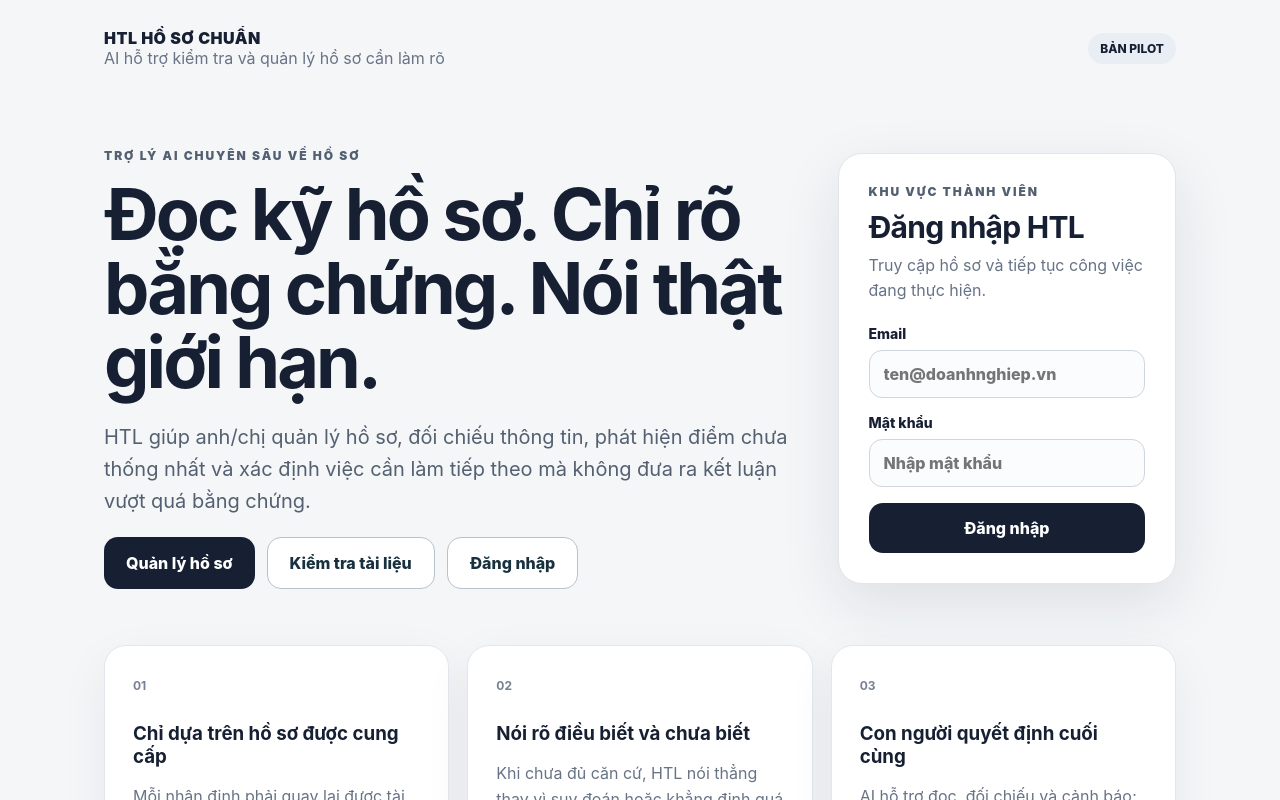
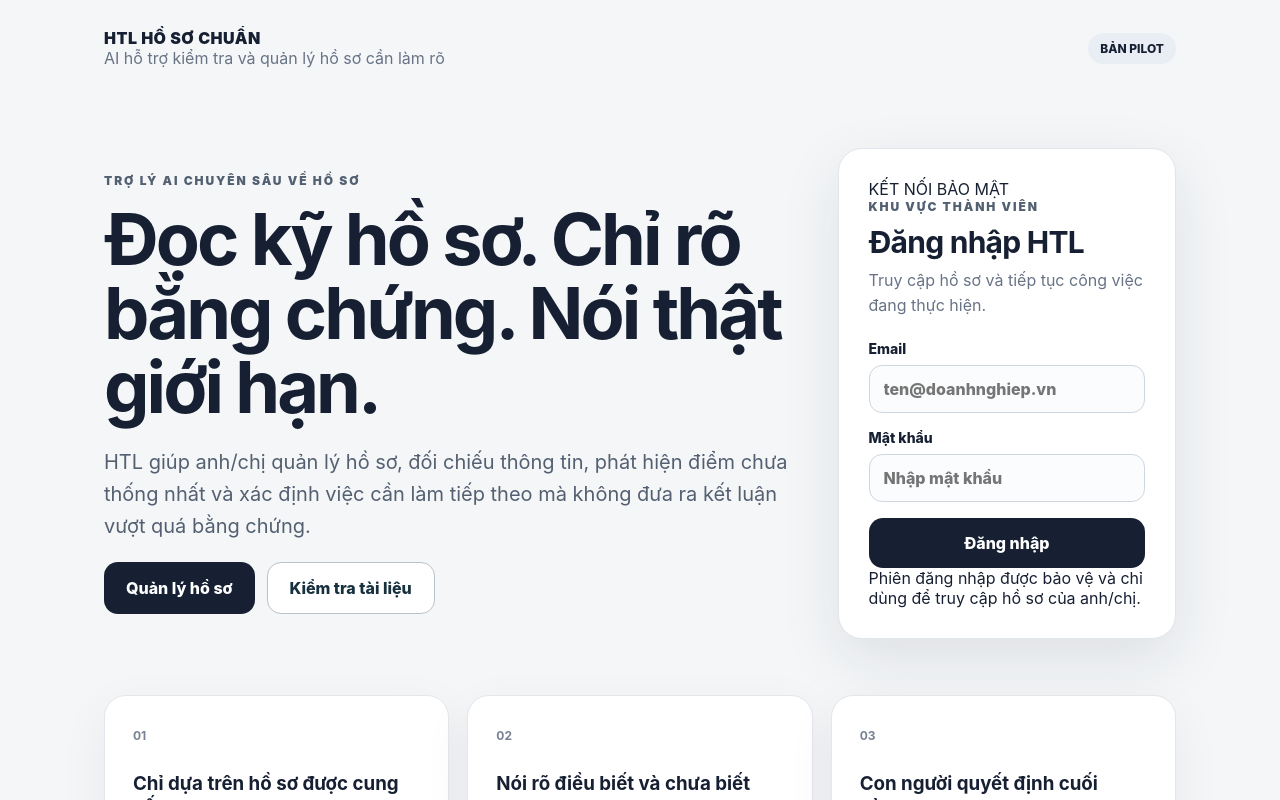
Before and after one commit to tienhqprime-hub/htl-ho-so-chuan, a Next.js app: page / in a window 1280 px wide. Shown: the top 800 px of the page. Built offline with nearby package versions, Linux system fonts and the light colour scheme.

Commit message:
refine(home): remove duplicate login action and polish member panel

```diff
--- a/app/page.tsx
+++ b/app/page.tsx
@@ -30,18 +30,18 @@ export default function HomePage() {
           <div className="heroActions">
             <Link className="primary" href="/ho-so">Quản lý hồ sơ</Link>
             <Link className="primary secondary" href="/kiem-tra">Kiểm tra tài liệu</Link>
-            <a className="primary secondary" href="#dang-nhap">Đăng nhập</a>
           </div>
         </div>
 
         <aside className="loginCard" id="dang-nhap">
+          <div className="loginStatus"><span aria-hidden="true" /> KẾT NỐI BẢO MẬT</div>
           <div className="eyebrow">KHU VỰC THÀNH VIÊN</div>
           <h2>Đăng nhập HTL</h2>
           <p>Truy cập hồ sơ và tiếp tục công việc đang thực hiện.</p>
           <form action={login} className="loginForm">
             <label className="field">
               <span>Email</span>
-              <input name="email" type="email" placeholder="ten@doanhnghiep.vn" autoComplete="email" required />
+              <input name="email" type="email" placeholder="ten@doanhnghiep.vn" autoComplete="email" inputMode="email" required />
             </label>
             <label className="field">
               <span>Mật khẩu</span>
@@ -49,6 +49,7 @@ export default function HomePage() {
             </label>
             <button className="primary button" type="submit">Đăng nhập</button>
           </form>
+          <div className="loginTrust">Phiên đăng nhập được bảo vệ và chỉ dùng để truy cập hồ sơ của anh/chị.</div>
         </aside>
       </section>
 
```
